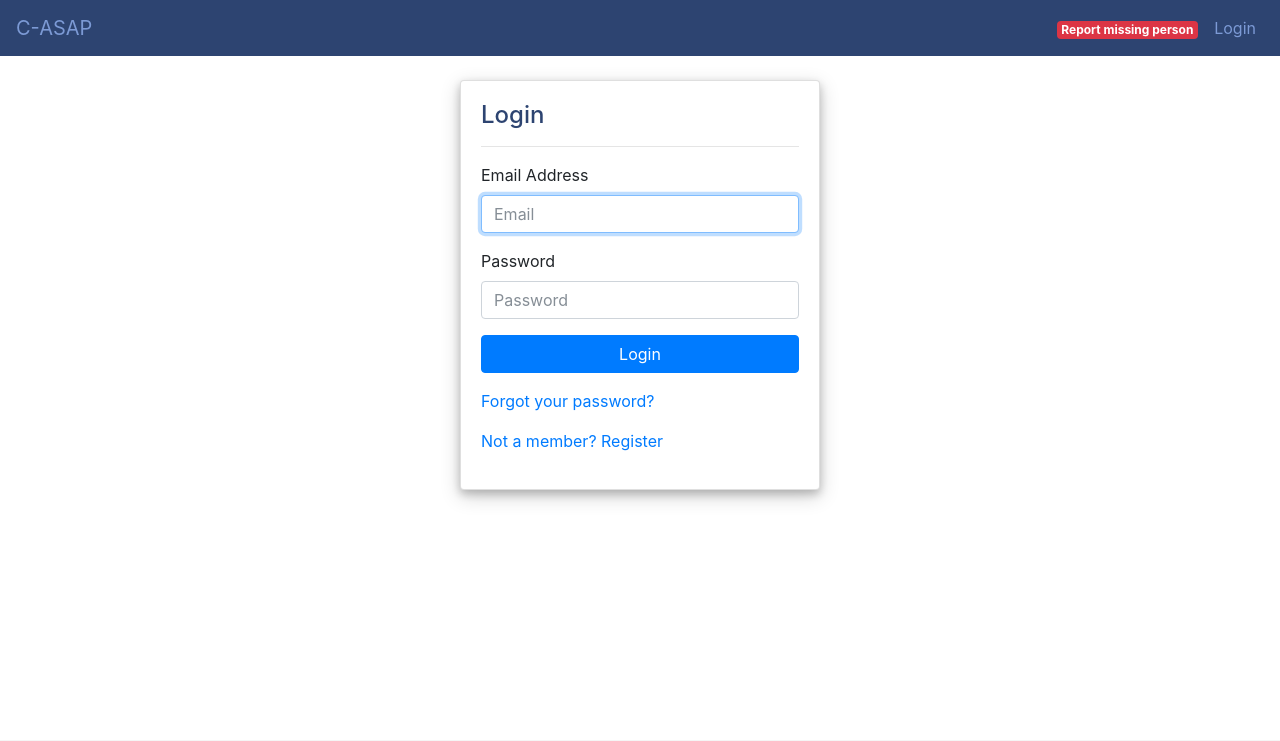
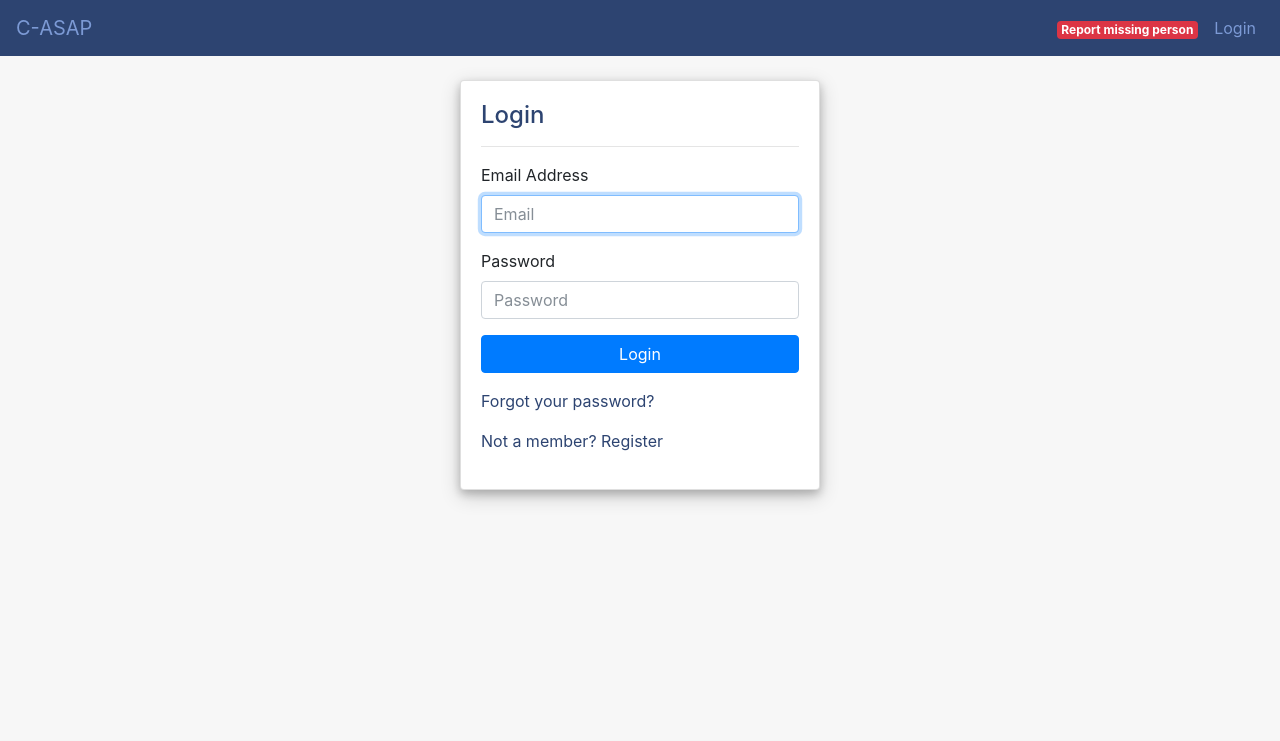
Before and after one commit to sinaj/casap, a Django app: page /accounts/login/?next=/dashboard/profile/edit/ in a window 1280 px wide. Shown: the top 741 px of the page. Run offline with Django 3.2, Linux system fonts and the light colour scheme; parts of the project's set-up code (start-up, migrations or seed data) failed here and were passed over; some libraries are stand-ins or nearby versions.

Commit message:
#46 Add hover and change link color

```diff
--- a/static/css/base.css
+++ b/static/css/base.css
@@ -31,6 +31,11 @@ html {
 body {
     /* Margin bottom by footer height */
     margin-bottom: 60px;
+    background-color: #f7f7f7;
+}
+
+a {
+    color: #2d4471;
 }
 
 #main-container {
@@ -83,12 +88,12 @@ body {
 }
 
 .row-buffer {
-    margin-top:20px;
+    margin-top: 20px;
     margin-bottom: 20px;
 }
 
 h3, h4 {
-     color: #2d4471;
+    color: #2d4471;
 }
 
 div.card {
@@ -149,4 +154,30 @@ div.card {
         display: block;
         visibility: visible;
     }
+
 }
+
+.card {
+    transition: transform 0.5s;
+}
+
+.card::after {
+    position: absolute;
+    top: 0;
+    left: 0;
+    width: 100%;
+    height: 100%;
+    transition: opacity 2s cubic-bezier(0.165, 0.84, 0.44, 1);
+    box-shadow: 0 8px 17px 0 rgba(0, 0, 0, .2), 0 6px 20px 0 rgba(0, 0, 0, .15);
+    content: '';
+    opacity: 0;
+    z-index: -1;
+}
+
+.card:hover, .card__one:focus {
+    transform: scale3d(1.03, 1.03, 1);
+}
+
+.card:hover::after, .card__one:focus::after {
+    opacity: 1;
+}
```
